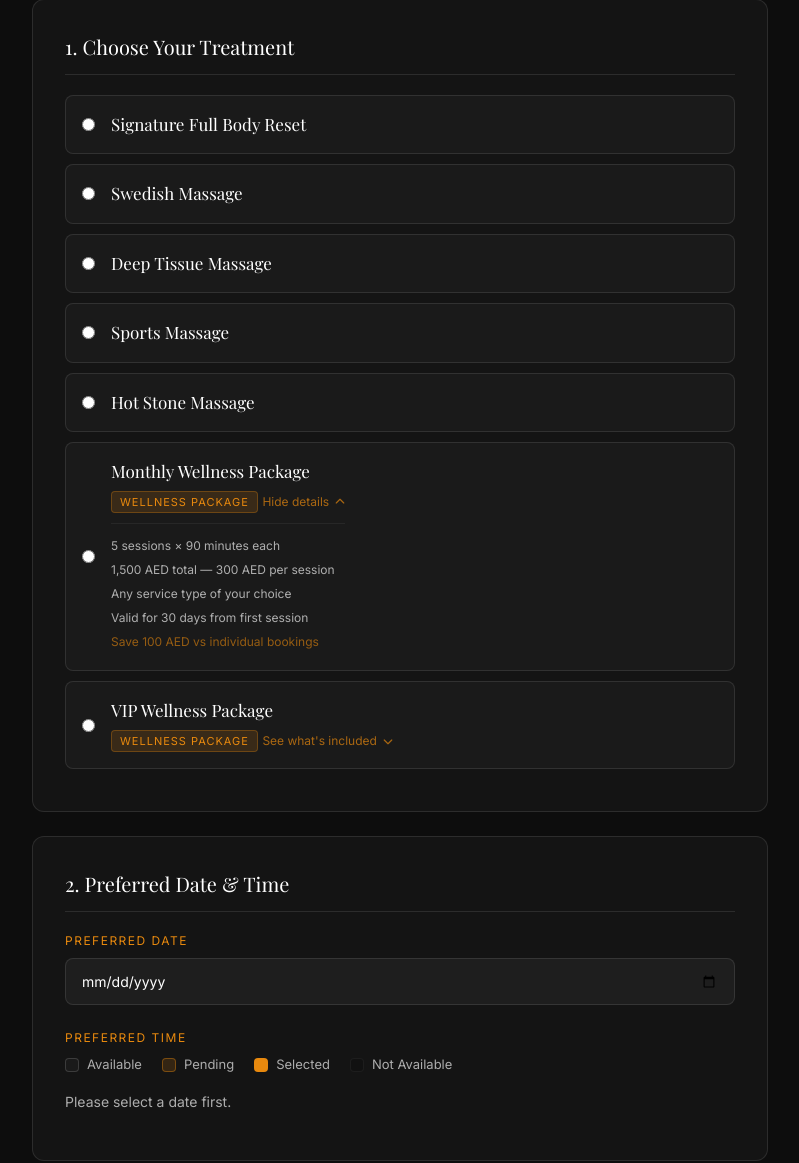
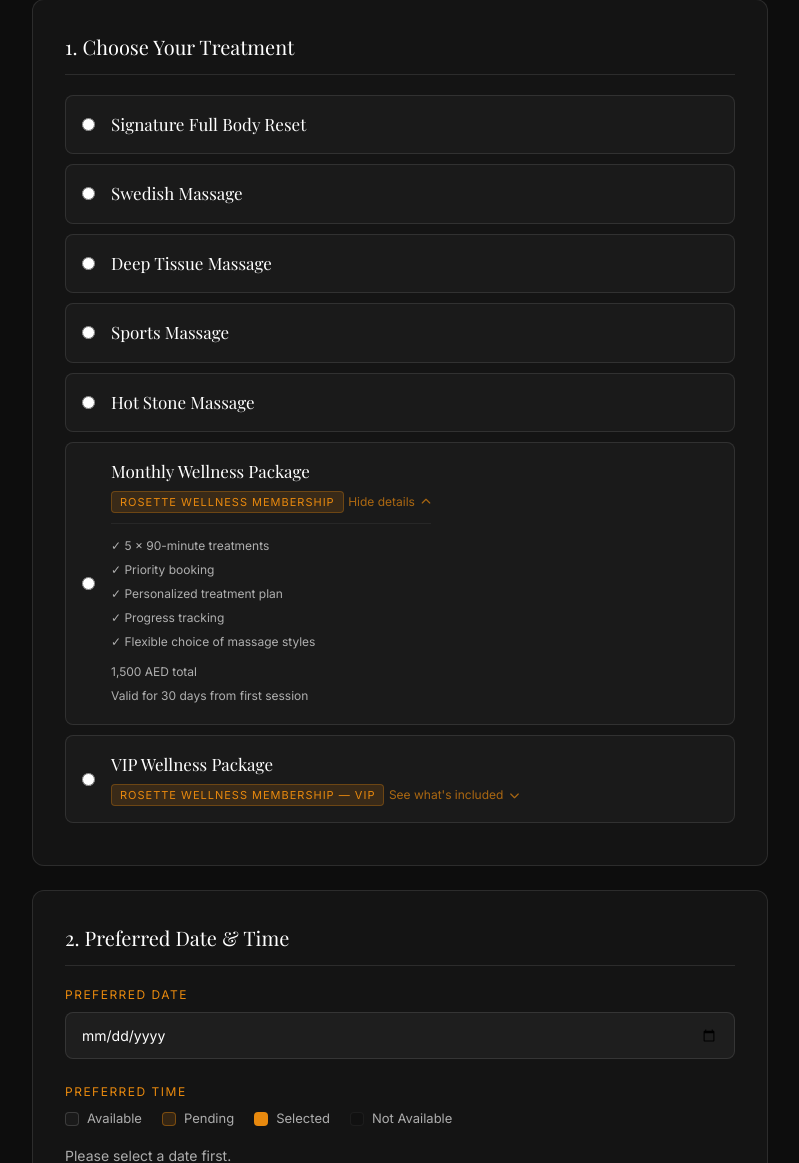
Before and after one commit to MarthaMuronji/rosette-booking, a Django app: page /book/ in a window 1280 px wide, after a click on "See what's included". Shown: the part 474-1637 px from the top of the page, without its empty margins (240-1039 px from the left). Run offline with Django 5.2, Linux system fonts and the light colour scheme; data that the repository does not hold is empty.

Commit message:
Rename packages to Rosette Wellness Membership across client-facing copy and model labels

```diff
--- a/bookings/models.py
+++ b/bookings/models.py
@@ -3,8 +3,8 @@ from django.db import models
 
 class ClientPackage(models.Model):
     PACKAGE_TYPE_CHOICES = [
-        ('monthly_wellness', 'Monthly Wellness'),
-        ('vip_wellness', 'VIP Wellness'),
+        ('monthly_wellness', 'Rosette Wellness Membership'),
+        ('vip_wellness', 'Rosette Wellness Membership - VIP'),
     ]
 
     client_name = models.CharField(max_length=100)
--- a/templates/bookings/book_request.html
+++ b/templates/bookings/book_request.html
@@ -301,34 +301,39 @@
                                    {% if form_data.service == value %}checked{% endif %}>
                             <div>
                                 <div class="service-name">{{ label }}</div>
-                               {% if value == 'monthly_wellness' %}
-<div class="package-badge mt-1">Wellness Package</div>
+
+                                {% if value == 'monthly_wellness' %}
+<div class="package-badge mt-1">Rosette Wellness Membership</div>
 <button type="button" class="package-toggle" onclick="togglePackageDetails(event, 'details_monthly_wellness')">
     <span>See what's included</span>
     <i class="fas fa-chevron-down chevron"></i>
 </button>
 <div class="package-details" id="details_monthly_wellness">
-    <div>5 sessions × 90 minutes each</div>
-    <div><span class="highlight">1,500 AED total</span> — 300 AED per session</div>
-    <div>Any service type of your choice</div>
+    <div>✓ 5 × 90-minute treatments</div>
+    <div>✓ Priority booking</div>
+    <div>✓ Personalized treatment plan</div>
+    <div>✓ Progress tracking</div>
+    <div>✓ Flexible choice of massage styles</div>
+    <div style="margin-top:6px;"><span class="highlight">1,500 AED total</span></div>
     <div>Valid for 30 days from first session</div>
-    <div style="color:rgba(232,137,14,0.6);">Save 100 AED vs individual bookings</div>
 </div>
 {% elif value == 'vip_wellness' %}
-<div class="package-badge mt-1">Wellness Package</div>
+<div class="package-badge mt-1">Rosette Wellness Membership — VIP</div>
 <button type="button" class="package-toggle" onclick="togglePackageDetails(event, 'details_vip_wellness')">
     <span>See what's included</span>
     <i class="fas fa-chevron-down chevron"></i>
 </button>
 <div class="package-details" id="details_vip_wellness">
-    <div>8 sessions × 90 minutes each</div>
-    <div><span class="highlight">2,400 AED total</span> — 300 AED per session</div>
-    <div>Any service type of your choice</div>
+    <div>✓ 8 × 90-minute treatments</div>
+    <div>✓ Priority booking</div>
+    <div>✓ Personalized treatment plan</div>
+    <div>✓ Progress tracking</div>
+    <div>✓ Flexible choice of massage styles</div>
+    <div style="margin-top:6px;"><span class="highlight">2,400 AED total</span></div>
     <div>No expiry — use at your own pace</div>
-    <div>Priority booking access</div>
-    <div style="color:rgba(232,137,14,0.6);">Save 160 AED vs individual bookings</div>
 </div>
 {% endif %}
+
                             </div>
                         </div>
                     </div>
@@ -367,7 +372,7 @@
 <!-- Zone + add-on fee notice — shown only for packages -->
 <div class="package-fee-notice" id="packageFeeNotice">
     <i class="fas fa-info-circle me-2" style="color:var(--primary);"></i>
-    <strong>What's included:</strong> Your package covers all sessions at a flat rate.
+    <strong>What's included:</strong> Your membership covers all sessions at a flat rate.
     Zone travel fees (<strong>+25 AED</strong> Zone 2 / <strong>+50 AED</strong> Zone 3)
     and any add-ons are charged separately at each session and collected on the day.
 </div>
```
Also changed, not shown: templates/bookings/client_dashboard.html (+25 -19 lines), bookings/migrations/0015_alter_clientpackage_package_type.py (added).
